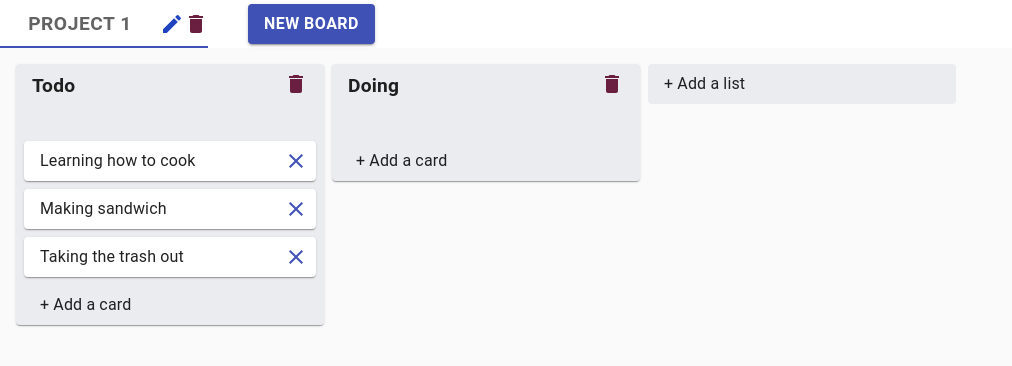
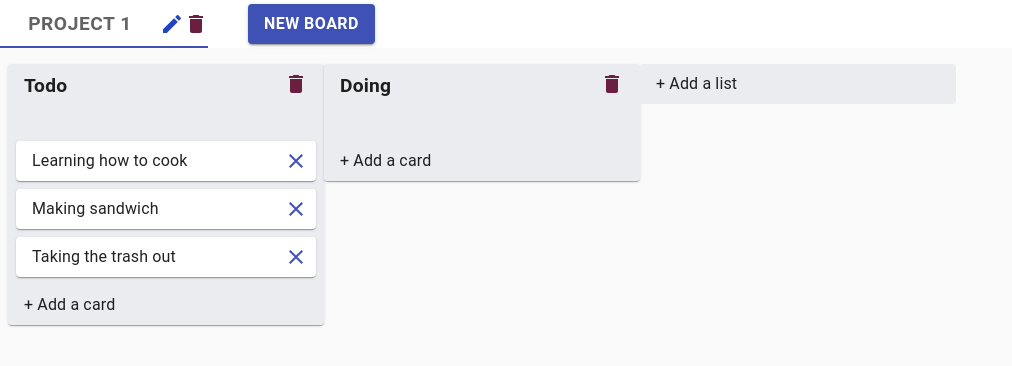
Before and after one commit to khaizon/KanbanBoard, a React (Create React App) app: page / in a window 1280 px wide. Shown: the top 366 px of the page, without its empty margins (0-1012 px from the left). Built offline with nearby package versions, Linux system fonts and the light colour scheme.

Commit message:
fixed margins

```diff
--- a/src/Components/Board/Board.js
+++ b/src/Components/Board/Board.js
@@ -8,7 +8,9 @@ import { BoardContext } from "../../contexts/BoardContext";
 
 
 const useStyle = makeStyles((theme) => ({
+  root: {
 
+  }
 }))
 
 function Board({ board }) {
@@ -22,13 +24,13 @@ function Board({ board }) {
   }
 
   return (
-    <DragDropContext onDragEnd={handleOnDragEnd}>
+    <DragDropContext onDragEnd={handleOnDragEnd} >
 
 
       <Droppable droppableId="app" type="list">
         {(provided) => (
-          <div className={classes.root} ref={provided.innerRef}>
-            <Grid container className={classes.root} >
+          <div ref={provided.innerRef} className={classes.root}>
+            <Grid container  >
               {board.listIds.map((listId, index) => {
                 const list = board.lists[listId];
                 return (
--- a/src/Components/Input/InputContainer.js
+++ b/src/Components/Input/InputContainer.js
@@ -8,7 +8,6 @@ const useStyle = makeStyles((theme) => ({
     },
     addCard: {
         padding: theme.spacing(1, 1, 1, 2),
-        margin: theme.spacing(0, 0, 0, 1),
         background: "#EBECF0",
         "&:hover": {
             background: alpha("#000", .25)
--- a/src/Components/List/List.js
+++ b/src/Components/List/List.js
@@ -9,7 +9,6 @@ import Title from "./Title";
 const useStyle = makeStyles((theme) => ({
 	root: {
 		backgroundColor: '#EBECF0',
-		marginLeft: theme.spacing(1)
 	},
 	cardContainer: {
 		marginTop: theme.spacing(4)
```
